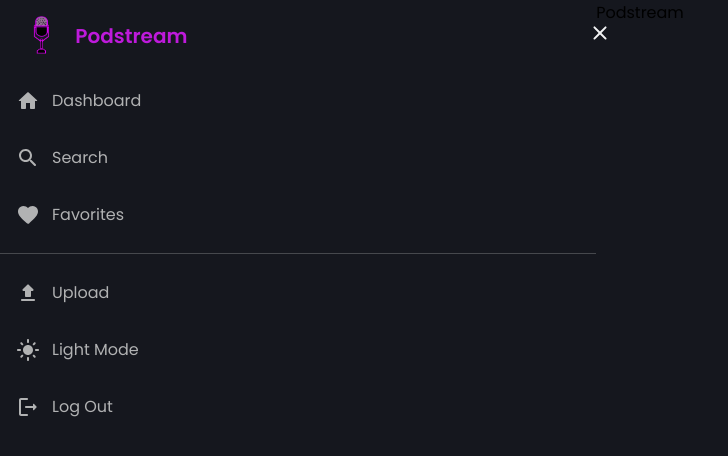
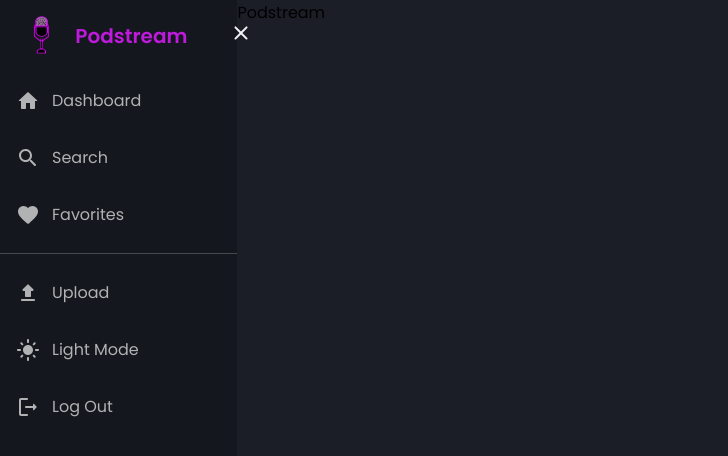
Before and after one commit to Mateo-Benzien/cliant, a React (Create React App) app: page / in a window 1280 px wide. Shown: the top 456 px of the page, without its empty margins (0-728 px from the left). Built offline with nearby package versions, Linux system fonts and the light colour scheme.

Commit message:
Light and Dark mode updated in sidebar

```diff
--- a/src/App.js
+++ b/src/App.js
@@ -6,22 +6,35 @@
 
 const Container = styled.div`
 display: flex;
-background: ${({theme}) => theme.bg};
+background: ${({theme}) => theme.bgLight};
 width: 100%;
 height: 100vh;
 overflow-x: hidden;
 overflow-y: hidden;
 `;
 
+const Frame =styled.div`
+  display: flex;
+  flex-direction: column;
+  flex: 3
+`;
+
 function App() {
   //Hooks
   const [darkMode, setDarkMode] =useState(true)
+  const [menuOpen,setMenuOpen ] =useState(true)
   return (
     <ThemeProvider theme={darkMode ? darkTheme : lightTheme}>
       <BrowserRouter>
       <Container>
-        <Sidebar />
+        <Sidebar
+        setMenuOpen={setMenuOpen}
+        setDarkMode={setDarkMode}
+         darkMode={darkMode}
+         />
+        <Frame>
         Podstream
+        </Frame>
         </Container>
         </BrowserRouter>
     </ThemeProvider>
--- a/src/components/Sidebar.jsx
+++ b/src/components/Sidebar.jsx
@@ -61,6 +61,19 @@
   }
 `;
 
+const NavText = styled.div`
+  padding: 12px 0px;
+  text-decoration: none !important;
+`;
+
+const HR = styled.div`
+  width: 100%;
+  height: 1px;
+  background-color: ${({ theme }) => theme.text_secondary + 50};
+  margin: 10px 0px;
+`;
+
+const Sidebar = ({ setMenuOpen, setDarkMode, darkMode}) => {
   const menuItems = [
     {
       link: "/",
@@ -86,7 +99,7 @@
       icon: <UploadRounded />,
     },
     {
-    fun: () => console.log("Light Mode"),
+      fun: () => setDarkMode(!darkMode),
       name: "Light Mode",
       icon: <LightModeRounded />,
     },
@@ -97,19 +110,6 @@
     },
   ];
 
-const NavText = styled.div`
-  padding: 12px 0px;
-  text-decoration: none !important;
-`;
-
-const HR = styled.div`
-  width: 100%;
-  height: 1px;
-  background-color: ${({ theme }) => theme.text_secondary + 50};
-  margin: 10px 0px;
-`;
-
-const Sidebar = () => {
   return (
     <MenuContainer>
       <Flex>
@@ -130,10 +130,10 @@
         </Link>
       ))}
       <HR />
-      {buttons.map((button, index) => (
-        <Elements key={index} onClick={button.fun}>
-          {button.icon}
-          <NavText>{button.name}</NavText>
+      {buttons.map((item) => (
+        <Elements onClick={ item.fun}>
+          {item.icon}
+          <NavText>{item.name}</NavText>
         </Elements>
       ))}
     </MenuContainer>
```
Lines whose indentation alone changed are shown as unchanged.
